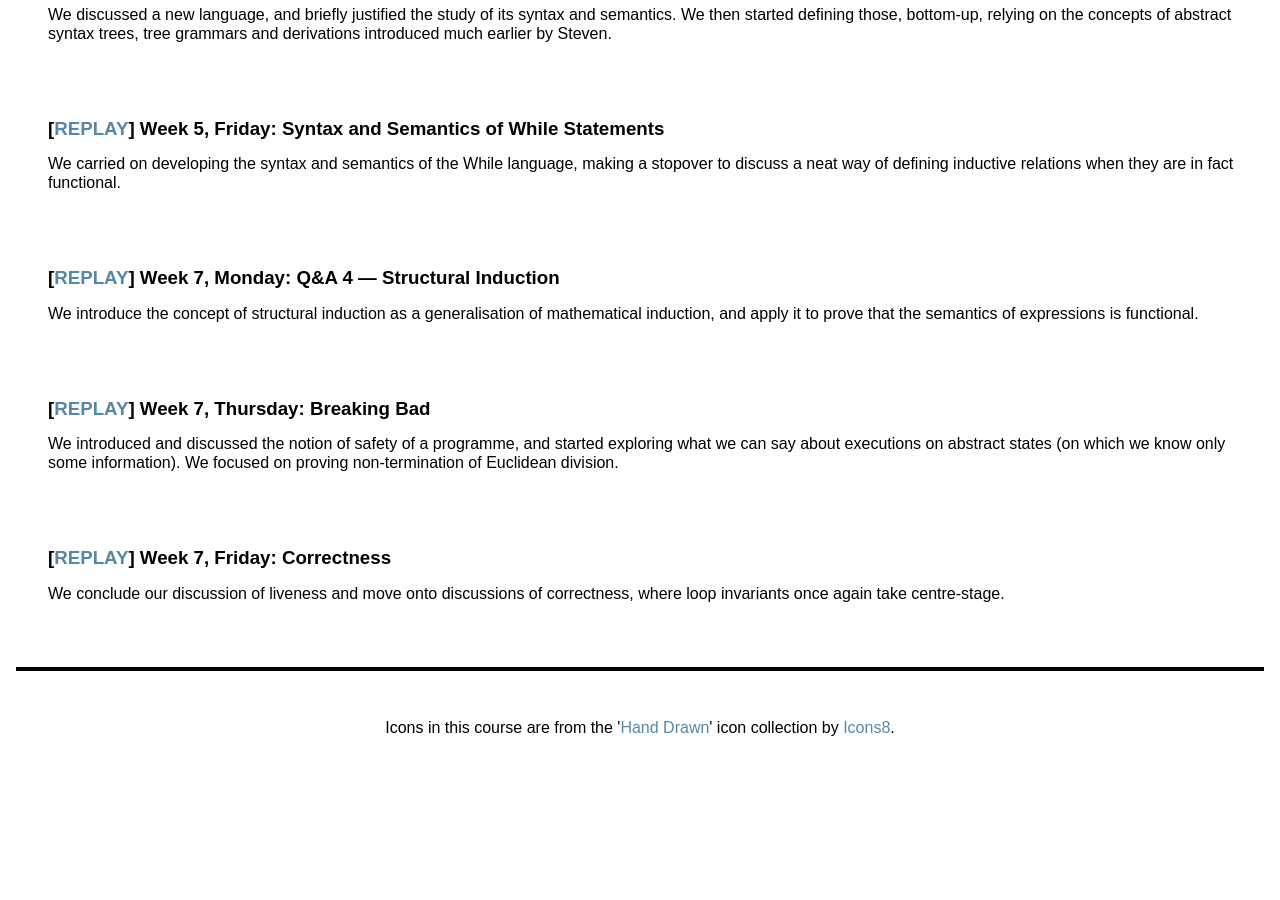
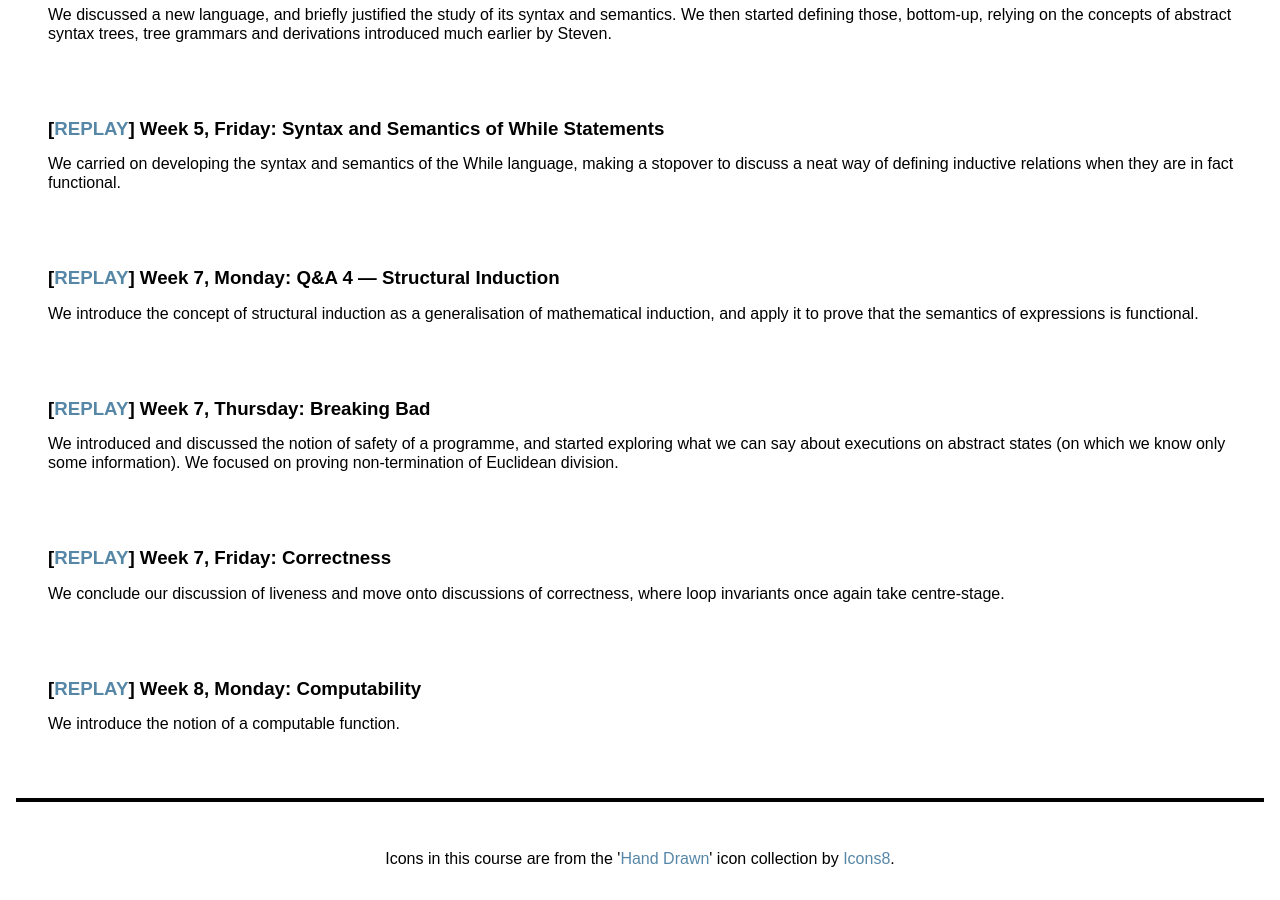
Before and after one commit to uob-coms20007/webpages, a Jekyll site: the page built from schedule.md, in a window 1280 px wide and 900 px high, scrolled down 2814 px. Built offline with Jekyll 4.4.1, drawn with Linux system fonts in a browser that asks for light colours; nearby versions of some CDN libraries; before the commit the page ends 3583 px from its top, so only the background shows below that.

```diff
--- a/_data/lectures.yml
+++ b/_data/lectures.yml
@@ -91,3 +91,8 @@
   description: We conclude our discussion of liveness and move onto discussions of correctness, where loop invariants once again take centre-stage.
   replay: https://mediasite.bris.ac.uk/Mediasite/Play/a78646253cf14c8e9afba2d55db553c61d
   refs:
+
+- title: Computability
+  description: We introduce the notion of a computable function.
+  replay: https://mediasite.bris.ac.uk/Mediasite/Play/b05968ff58114d259b2cf1192822c8361d
+  refs:
```
